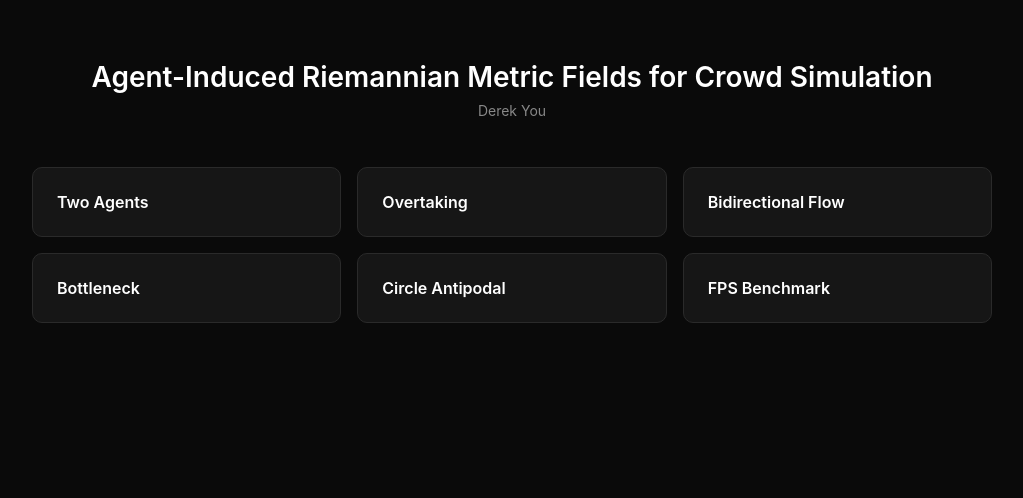
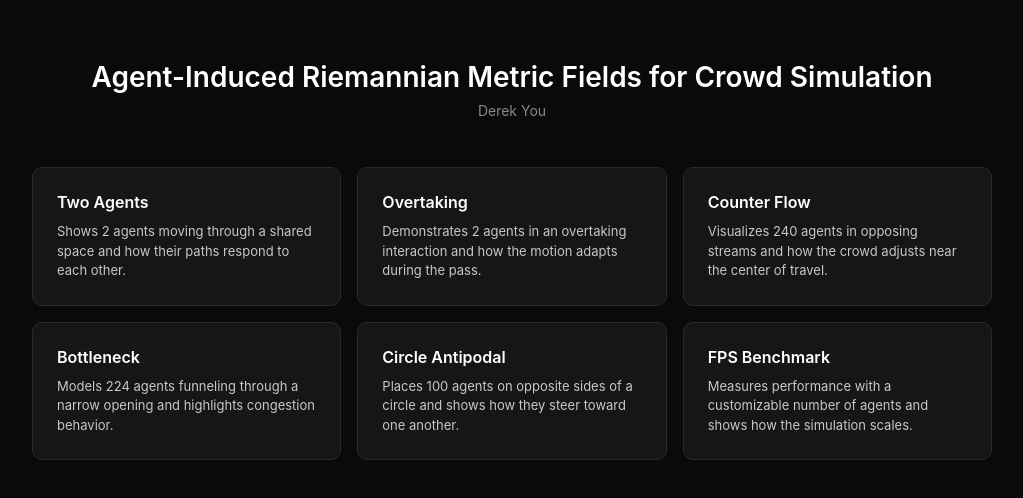
Before and after one commit to dh-you/riemannian-crowd-sim, a website built with Vite: page index.html in a window 1280 px wide. Shown: the whole page, without its empty margins (128-1151 px from the left). Built offline with nearby package versions, Linux system fonts and the light colour scheme.

Commit message:
descriptions

```diff
--- a/index.html
+++ b/index.html
@@ -52,6 +52,12 @@
             font-weight: 600;
             color: #fff;
         }
+        .card-description {
+            font-size: 13px;
+            line-height: 1.5;
+            color: #c8c8c8;
+            margin-top: 10px;
+        }
         .card-tag {
             display: inline-block;
             font-size: 11px;
@@ -70,26 +76,32 @@
     <div class="grid">
         <a class="card" href="./pages/two-agents.html">
             <div class="card-title">Two Agents</div>
+            <div class="card-description">Shows 2 agents moving through a shared space and how their paths respond to each other.</div>
         </a>
 
         <a class="card" href="./pages/overtaking.html">
             <div class="card-title">Overtaking</div>
+            <div class="card-description">Demonstrates 2 agents in an overtaking interaction and how the motion adapts during the pass.</div>
         </a>
 
         <a class="card" href="./pages/bidirectional.html">
-            <div class="card-title">Bidirectional Flow</div>
+            <div class="card-title">Counter Flow</div>
+            <div class="card-description">Visualizes 240 agents in opposing streams and how the crowd adjusts near the center of travel.</div>
         </a>
 
         <a class="card" href="./pages/bottleneck.html">
             <div class="card-title">Bottleneck</div>
+            <div class="card-description">Models 224 agents funneling through a narrow opening and highlights congestion behavior.</div>
         </a>
 
         <a class="card" href="./pages/circle-antipodal.html">
             <div class="card-title">Circle Antipodal</div>
+            <div class="card-description">Places 100 agents on opposite sides of a circle and shows how they steer toward one another.</div>
         </a>
 
         <a class="card" href="./pages/fps-benchmark.html">
             <div class="card-title">FPS Benchmark</div>
+            <div class="card-description">Measures performance with a customizable number of agents and shows how the simulation scales.</div>
         </a>
     </div>
 </body>
```
Also changed, not shown: pages/bidirectional.html (+2 -2 lines), src/tests/Bidirectional.ts (+1 -1 lines).
